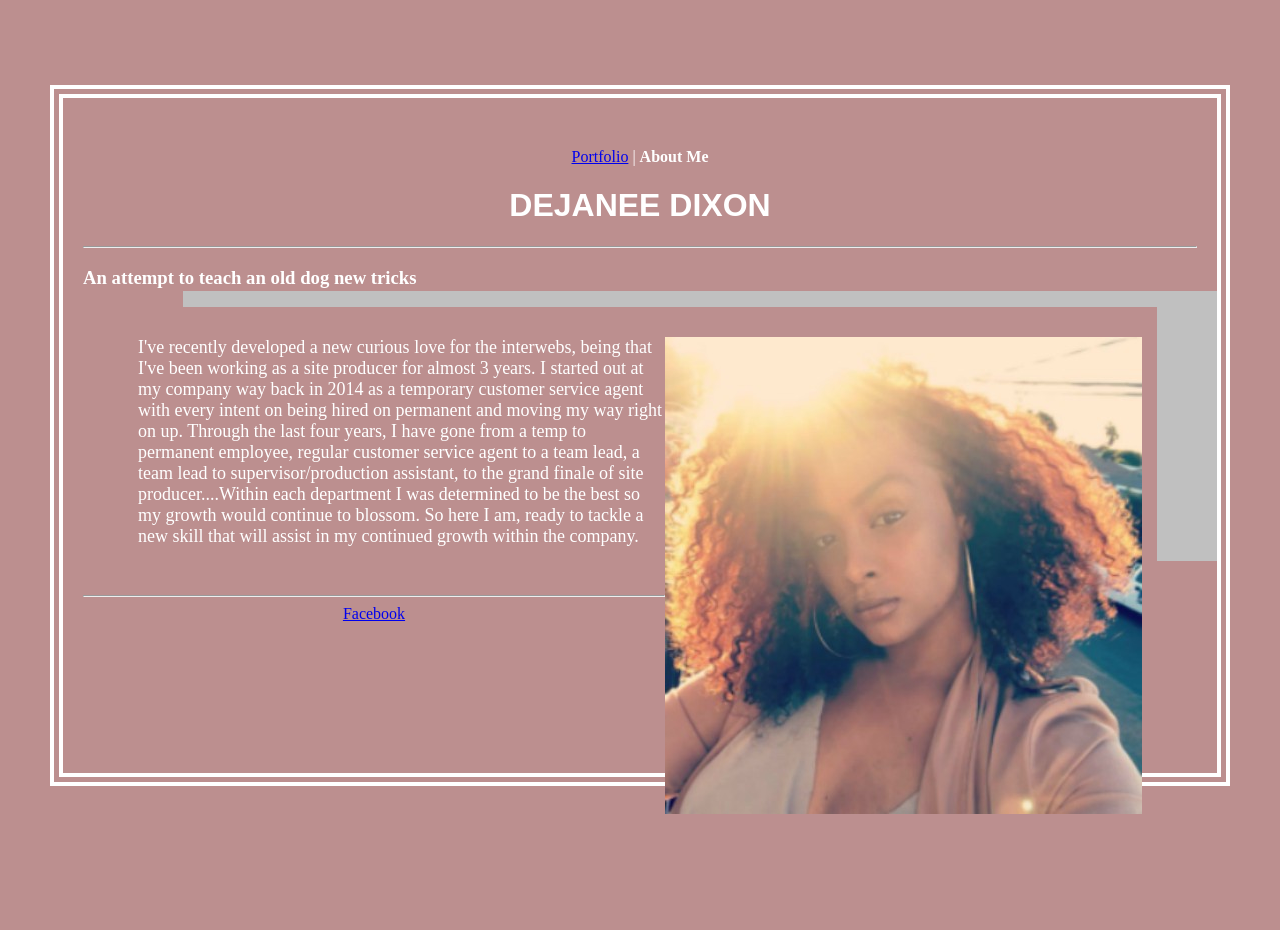
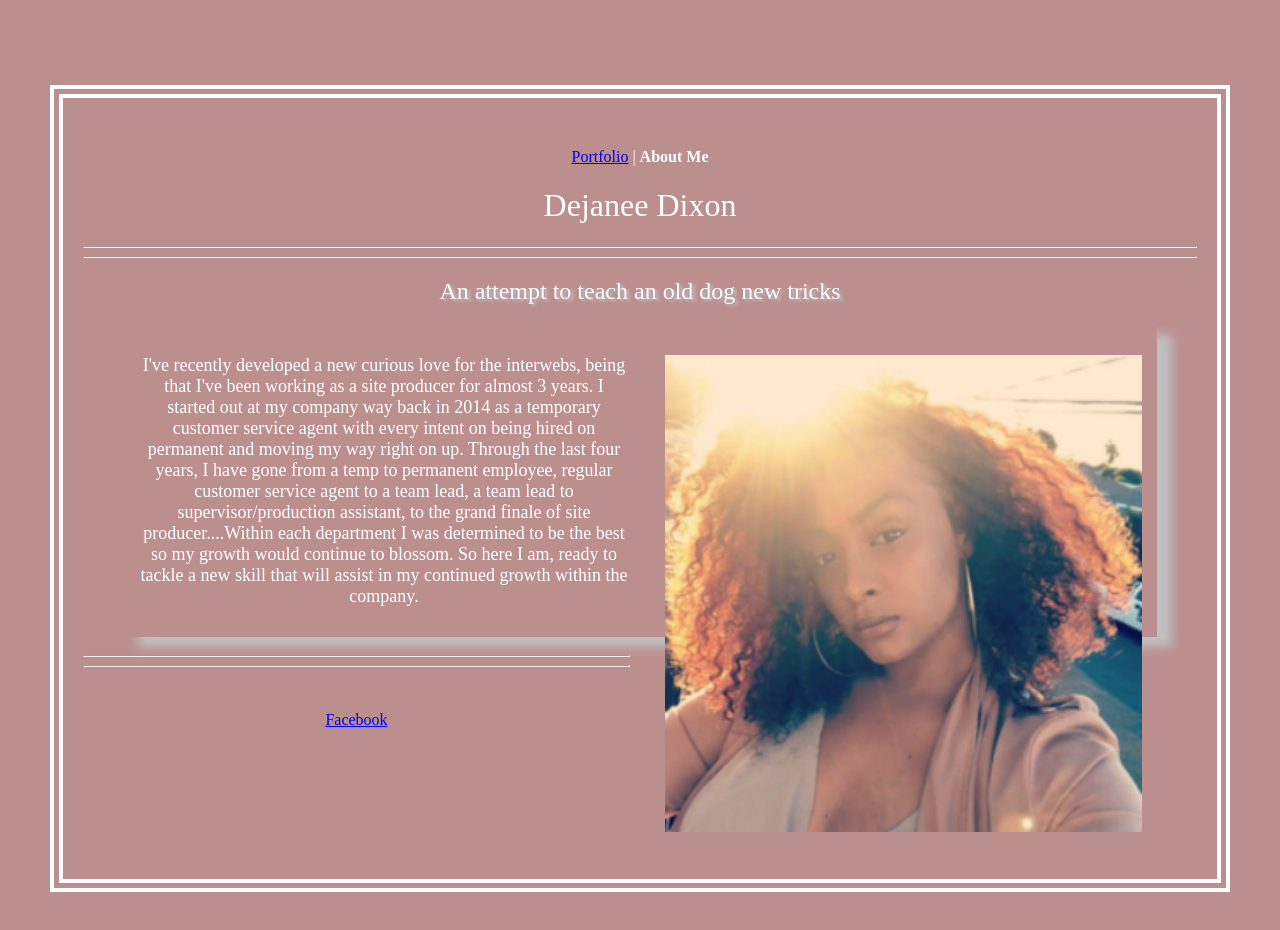
Before and after one commit to dejaneedixon/homework-portfolio, a plain HTML site: page Week_1_assignment_aboutme.html in a window 1280 px wide. Before the commit the page ends 871 px from the top, so only its background shows below. Drawn offline with Linux system fonts and the light colour scheme.

Commit message:
Finishing touches on about me and portfolio

```diff
--- a/Week_1_assignment_aboutme.html
+++ b/Week_1_assignment_aboutme.html
@@ -14,10 +14,11 @@
         <strong>About Me</strong>
       </nav>
 
-<h1>DEJANEE DIXON</h1>
+<h1>Dejanee Dixon</h1>
+<hr>
 <hr>
 
-  <h3>An attempt to teach an old dog new tricks</h3>
+  <h2>An attempt to teach an old dog new tricks</h2>
 
 
   <blockquote>
@@ -27,6 +28,8 @@
   </blockquote>
 </body>
   <hr>
+  <hr>
+  <br></br>
   <nav>
     <a href ="https://www.facebook.com/DejaDee">Facebook</a>
 
--- a/style_port.css
+++ b/style_port.css
@@ -31,14 +31,21 @@ ul li {
 
 p {
   font-size: 18px;
+  text-align: center;
 }
 
 h1 {
   text-align: center;
-  font-family: sans-serif;
+  font-family: serif;
+  font-weight: lighter;
 
 }
 
+h2 {
+  text-align: center;
+  text-shadow: 3px 2px 3px rgb(192,192,192);
+  font-weight: lighter;
+}
 span {
   font-style: oblique;
 
@@ -48,12 +55,17 @@ nav {
 }
 
 blockquote p {
-  box-shadow: 60px -16px rgb(192,192,192);
+  box-shadow: 15px 10px 10px rgb(192,192,192);
   padding: 30px 15px 30px 15px;
 
 }
 
 img {
   float: right;
+  padding-left: 35px;
+  padding-bottom: 60px;
+}
 
+hr {
+text-align: right;
 }
```
Also changed, not shown: Week_1_assignment_portfolio.html (+3 -3 lines).
